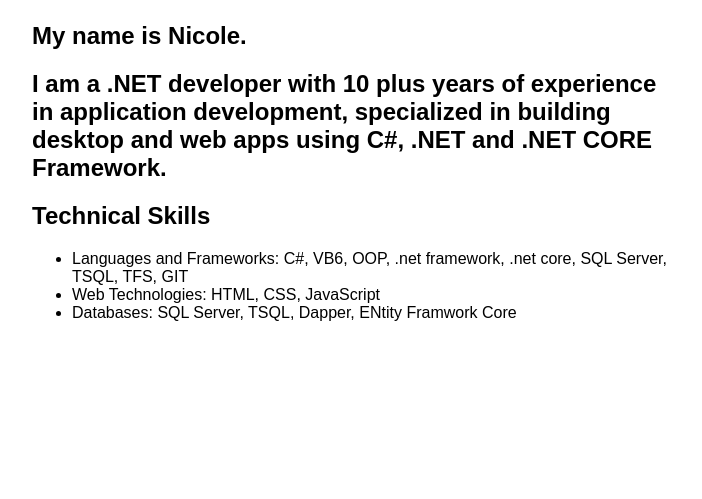
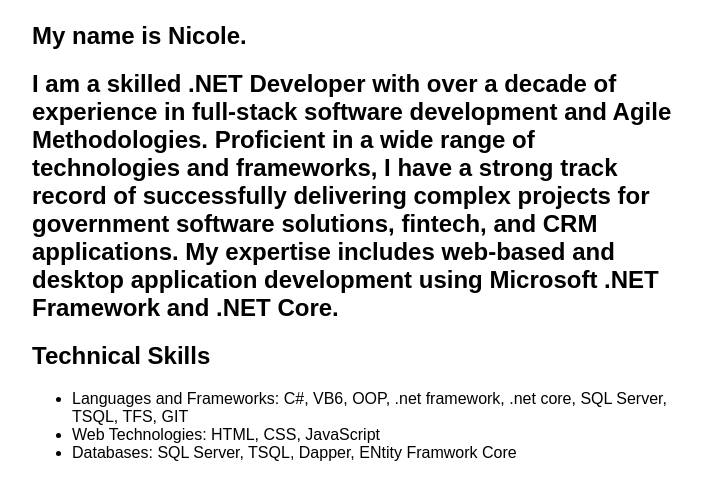
Before and after one commit to dotnetabc/first-static-web-app, a website: page src/index.html in a window 1280 px wide. Shown: the part 203-702 px from the top of the page, without its empty margins (288-990 px from the left). Drawn offline with Linux system fonts and the light colour scheme.

Commit message:
Updated professional summary.

```diff
--- a/src/index.html
+++ b/src/index.html
@@ -12,7 +12,13 @@
   <main>
     <h1>Welcome to my website!</h1>
     <h2>My name is Nicole.</h2>
-    <h2>I am a .NET developer with 10 plus years of experience in application development, specialized in building desktop and web apps using C#, .NET and .NET CORE Framework.</h2>
+    <h2>
+        I am a skilled .NET Developer with over a decade of experience in full-stack software development
+        and Agile Methodologies. Proficient in a wide range of technologies and frameworks, I have a strong
+        track record of successfully delivering complex projects for government software solutions, fintech,
+        and CRM applications. My expertise includes web-based and desktop application development using
+        Microsoft .NET Framework and .NET Core.
+    </h2>
     <h2>Technical Skills</h2>
     <ul>
         <li>Languages and Frameworks: C#, VB6, OOP, .net framework, .net core, SQL Server, TSQL, TFS, GIT</li>
```
